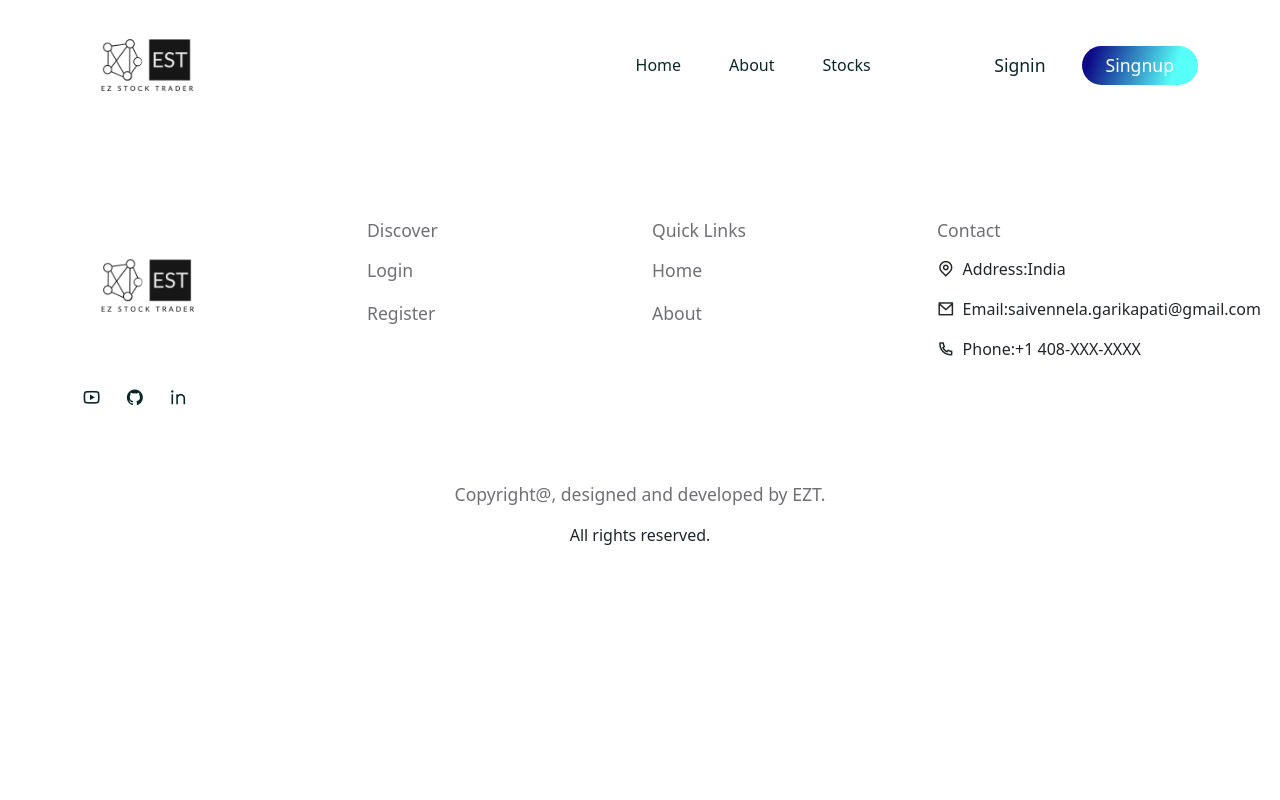
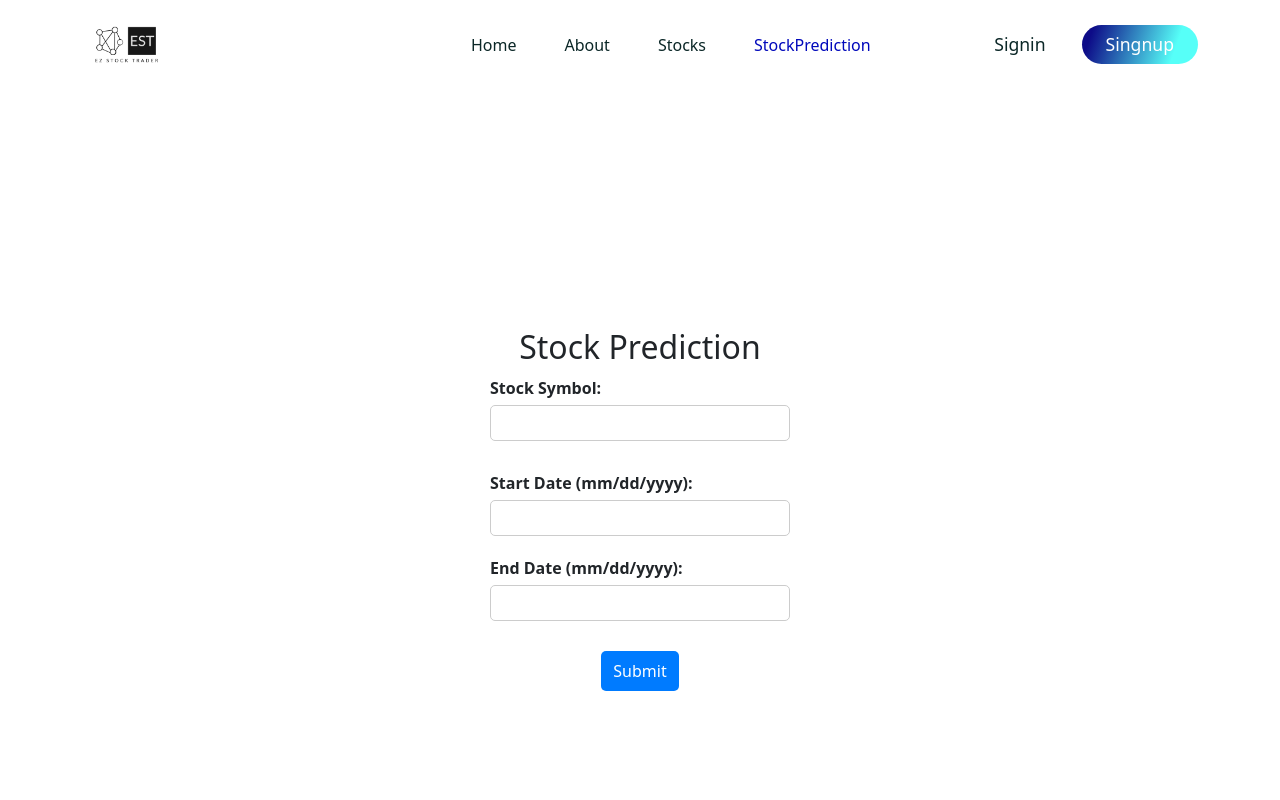
Before and after one commit to pawankalyanj/EZ-Stock-Trading-System, a React (Create React App) app in the folder frontend/: page /predict in a window 1280 px wide. Shown: the top 800 px of the page. Built offline with nearby package versions, Linux system fonts and the light colour scheme; a web font is replaced by a local one.

Commit message:
Added Stock Prediction frontend page, Modified User Predection backend logic

```diff
--- a/frontend/public/index.html
+++ b/frontend/public/index.html
@@ -13,7 +13,7 @@
 
     <link rel="manifest" href="%PUBLIC_URL%/manifest.json" />
 
-    <title>React App</title>
+    <title>EZ Stock Trading</title>
   </head>
   <body>
     <noscript>You need to enable JavaScript to run this app.</noscript>
--- /dev/null
+++ b/frontend/src/Pages/StockPrediction.js
@@ -0,0 +1,53 @@
+import {useState} from "react";
+import "../styles/StockPrediction.css"
+function StockPrediction() {
+
+    const [symbol, setSymbol] = useState('');
+    const [startDate, setStartDate] = useState('');
+    const [endDate, setEndDate] = useState('');
+
+    const fetchData = () => {
+        // Implement logic to fetch historical data based on symbol, startDate, and endDate
+        console.log('Fetching data...', symbol, startDate, endDate);
+    };
+
+    return (
+        <div className="historical-data-page">
+            <h2>Stock Prediction</h2>
+
+            <div className="symbol-container">
+                <label>
+                    Stock Symbol:
+                    <input
+                        type="text"
+                        value={symbol}
+                        onChange={(e) => setSymbol(e.target.value)}
+                    />
+                </label>
+            </div>
+
+            <div className="dates-container">
+                <label>
+                    Start Date (mm/dd/yyyy):
+                    <input
+                        type="text"
+                        value={startDate}
+                        onChange={(e) => setStartDate(e.target.value)}
+                    />
+                </label>
+
+                <label>
+                    End Date (mm/dd/yyyy):
+                    <input
+                        type="text"
+                        value={endDate}
+                        onChange={(e) => setEndDate(e.target.value)}
+                    />
+                </label>
+            </div>
+
+            <button onClick={fetchData}>Submit</button>
+        </div>
+    );
+    }
+export default StockPrediction;
--- a/frontend/src/Pages/StockVoting.js
+++ b/frontend/src/Pages/StockVoting.js
@@ -1,10 +1,11 @@
 import React, { useState, useEffect } from 'react';
-import './StockVoting.css';
+import '../styles/StockVoting.css';
 import WebSocket from 'websocket';
 import {BASE_URL} from '../utils/config'
 
 function StockVoting() {
     const [symbol, setSymbol] = useState('');
+    const validSymbols = ["GOOGL", "AAPL", "AMZN", "ADBE", "CSCO", "DELL", "HPQ", "IBM", "INTL", "INTU", "LYFT", "META", "MSFT", "NFLX", "NVDA", "ORCL", "PYPL","QCOM","SONY","TSLA","UBER"];
     const [vote, setVote] = useState('');
     const [isValidSymbol, setIsValidSymbol] = useState(false);
     const [votes, setVotes] = useState([]);
@@ -35,11 +36,17 @@ function StockVoting() {
                 setVotes(data.data);
             }
         };
-    }, []);
+    }, );
 
     const handleVoteSubmit = () => {
-        if (!isValidSymbol || !symbol || !vote) {
+        if (!symbol || !vote) {
             setErrorMessage('Please enter a valid symbol and select a vote');
+            return;
+        }
+
+        const uppercaseSymbol = symbol.toUpperCase(); // Convert to uppercase for consistency
+        if (!validSymbols.includes(uppercaseSymbol)) {
+            setErrorMessage('Invalid symbol. Please enter one of: GOOGL, AAPL, AMZN');
             return;
         }
 
@@ -48,7 +55,7 @@ function StockVoting() {
             headers: {
                 'Content-Type': 'application/json',
             },
-            body: JSON.stringify({ symbol, vote }),
+            body: JSON.stringify({ symbol: uppercaseSymbol, vote: vote }),
         })
             .then((response) => response.json())
             .then(() => {
--- a/frontend/src/components/Footer/Footer.jsx
+++ b/frontend/src/components/Footer/Footer.jsx
@@ -89,21 +89,21 @@ return (
                                 <span><i class="ri-map-pin-line"></i></span>
                                 Address:
                             </h6>
-                            <p className="mb-0"> India</p>
+                            <p className="mb-0"> San Jose, CA</p>
                         </ListGroupItem>
                         <ListGroupItem className="ps-0 border-0 d-flex align-items-center-gap-3">
                             <h6 className="mb-0 d-flex align-items-center gap-2">
                                 <span><i class="ri-mail-line"></i></span>
                                 Email:
                             </h6>
-                            <p className="mb-0">saivennela.garikapati@gmail.com</p>
+                            <p className="mb-0">example@gmail.com</p>
                         </ListGroupItem>
                         <ListGroupItem className="ps-0 border-0 d-flex align-items-center-gap-3">
                             <h6 className="mb-0 d-flex align-items-center gap-2">
                                 <span><i class="ri-phone-line"></i></span>
                                 Phone:
                             </h6>
-                            <p className="mb-0"> +1 408-XXX-XXXX </p>
+                            <p className="mb-0"> +1 408-000-1111 </p>
                         </ListGroupItem>
                     </ListGroup>
                 </Col>
--- a/frontend/src/components/Header/Header.jsx
+++ b/frontend/src/components/Header/Header.jsx
@@ -19,6 +19,10 @@ const nav_links = [
     {
         path: '/stocks',
         display: 'Stocks'
+    },
+    {
+        path: '/predict',
+        display: 'StockPrediction'
     }
 ]
 
@@ -54,7 +58,7 @@ const Header =()=>{
     });
 
     const checkLogin =(item)=>{
-        if(item.path=='/stocks'){
+        if(item.path==='/stocks' || item.path ==="/predict"){
            if(!user){
             navigate('/signin');
            }
--- a/frontend/src/router/Routers.js
+++ b/frontend/src/router/Routers.js
@@ -6,6 +6,7 @@ import Signin from '../Pages/Signin';
 import Signup from '../Pages/Signup';
 import ThankYou from "../Pages/ThankYou";
 import StockVoting from "../Pages/StockVoting";
+import StockPrediction from "../Pages/StockPrediction"
 const Routers =()=>{
     return (
         <Routes>
@@ -14,6 +15,7 @@ const Routers =()=>{
             <Route path='/signin' element={<Signin/>} />
             <Route path='/signup' element={<Signup/>} />
             <Route path='/stocks' element={<StockVoting/>} />
+            <Route path='/predict' element={<StockPrediction/>} />
             <Route path='/thank-you' element={<ThankYou/>} />
             </Routes>
 
--- /dev/null
+++ b/frontend/src/styles/StockPrediction.css
@@ -0,0 +1,41 @@
+/* HistoricalDataPage.css */
+
+.historical-data-page {
+    display: flex;
+    flex-direction: column;
+    align-items: center;
+    justify-content: center;
+    height: 100vh; /* Set the height to 100% of the viewport height */
+}
+
+.historical-data-page h2 {
+    margin-bottom: 10px;
+}
+
+.historical-data-page label {
+    display: block;
+    margin-bottom: 10px;
+    width: 100%; /* Ensure labels take full width */
+}
+
+.historical-data-page .symbol-container,
+.historical-data-page .dates-container {
+    width: 100%;
+    max-width: 300px; /* Adjust the maximum width based on your preference */
+}
+
+.historical-data-page input {
+    width: 100%;
+    padding: 5px;
+    margin-top: 5px;
+    margin-bottom: 10px;
+}
+
+.historical-data-page button {
+    background-color: #007BFF;
+    color: white;
+    padding: 8px 12px;
+    border: none;
+    border-radius: 5px;
+    cursor: pointer;
+}
--- a/frontend/src/Pages/StockVoting.css
+++ b/frontend/src/styles/StockVoting.css
@@ -72,7 +72,7 @@ button:hover {
 h2 {
     margin-top: 20px;
     font-size: 20px;
-    color: #007BFF;
+    color: #333;
 }
 
 table {
```
Also changed, not shown: 2 other files (tests, documents, lock files or other folders).
